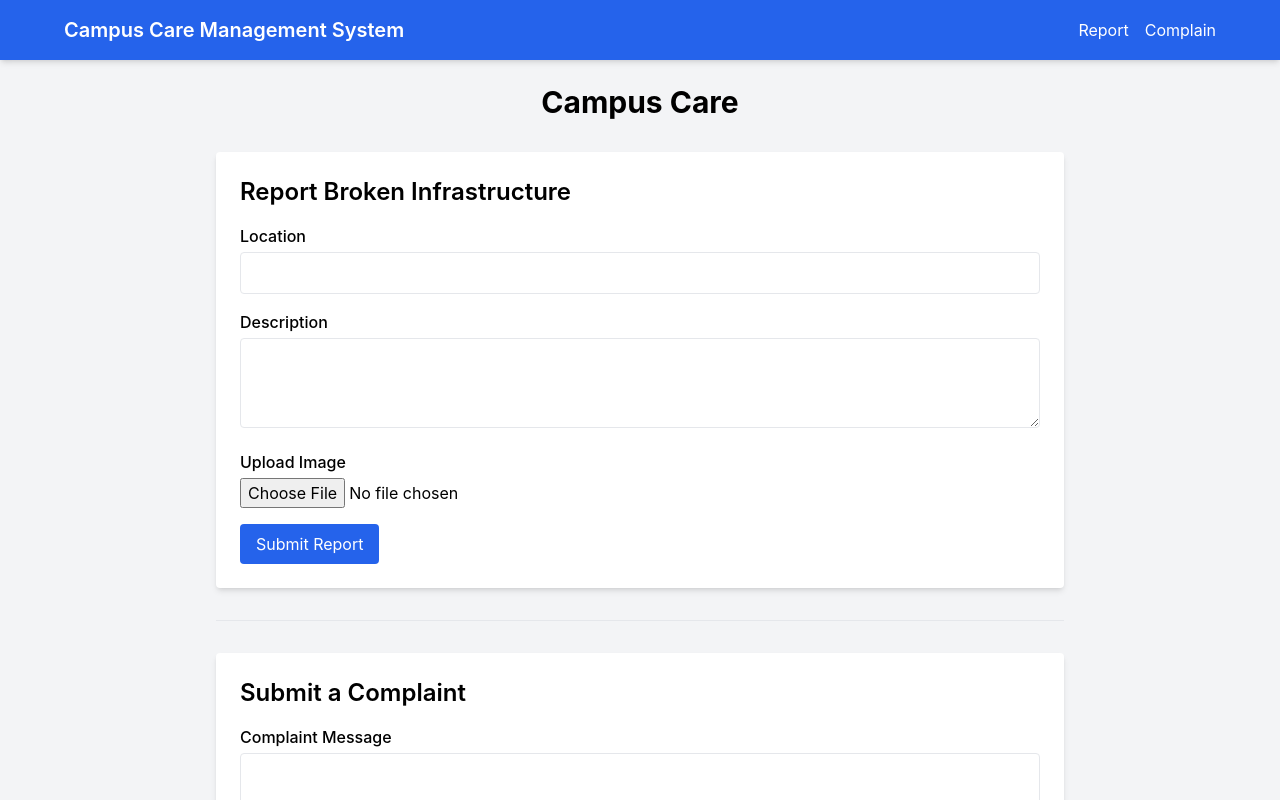
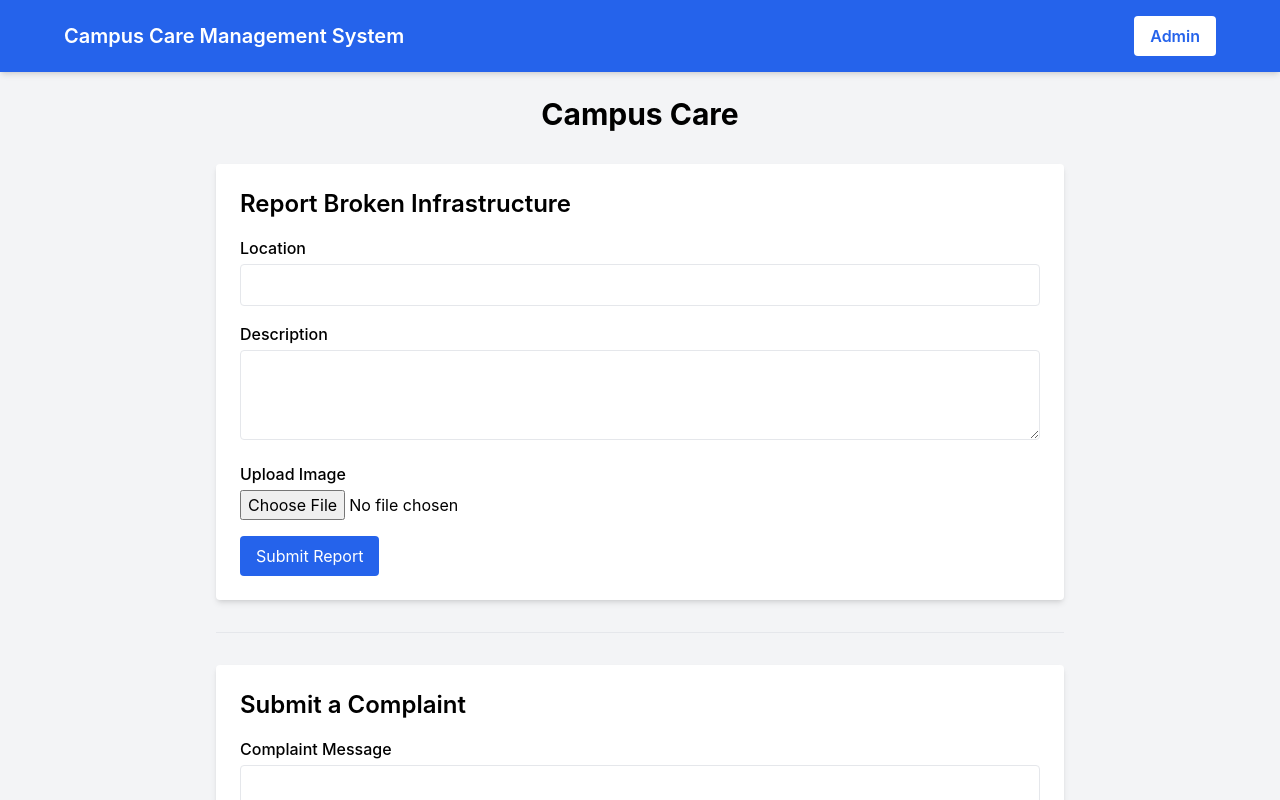
Before and after one commit to sa-l-aash/Campus-Care-Management-System, a React (Create React App) app: page / in a window 1280 px wide. Shown: the top 800 px of the page. Built offline with nearby package versions, Linux system fonts and the light colour scheme.

Commit message:
add admin page

```diff
--- a/package.json
+++ b/package.json
@@ -9,6 +9,7 @@
     "@testing-library/user-event": "^13.5.0",
     "react": "^19.1.0",
     "react-dom": "^19.1.0",
+    "react-router-dom": "^6.30.1",
     "react-scripts": "5.0.1",
     "web-vitals": "^2.1.4"
   },
--- a/src/App.jsx
+++ b/src/App.jsx
@@ -1,13 +1,18 @@
 import React from "react";
+import { BrowserRouter as Router, Routes, Route } from "react-router-dom";
+
+// Components for home
 import Navbar from "./components/Navbar";
 import ReportForm from "./components/ReportForm";
 import ComplaintForm from "./components/ComplaintForm";
 
-export default function App() {
+// Admin page
+import AdminDashboard from "./pages/AdminDashboard";
+
+function Home() {
   return (
     <div className="min-h-screen bg-gray-100">
       <Navbar />
-
       <div className="p-6 max-w-4xl mx-auto">
         <h1 className="text-3xl font-bold text-center mb-8">Campus Care</h1>
         <ReportForm />
@@ -17,3 +22,14 @@ export default function App() {
     </div>
   );
 }
+
+export default function App() {
+  return (
+    <Router>
+      <Routes>
+        <Route path="/" element={<Home />} />
+        <Route path="/admin" element={<AdminDashboard />} />
+      </Routes>
+    </Router>
+  );
+}
--- a/src/components/Navbar.jsx
+++ b/src/components/Navbar.jsx
@@ -1,14 +1,30 @@
 import React from "react";
+import { useNavigate } from "react-router-dom";
 
 export default function Navbar() {
+  const navigate = useNavigate();
+
+  const handleAdminAccess = () => {
+    const pin = prompt("Enter Admin PIN:");
+    const correctPin = "1234"; // Replace with your actual admin PIN
+
+    if (pin === correctPin) {
+      navigate("/admin");
+    } else {
+      alert("Incorrect PIN. Access denied.");
+    }
+  };
+
   return (
     <nav className="bg-blue-600 text-white p-4 shadow-md">
       <div className="max-w-6xl mx-auto flex justify-between items-center">
         <span className="text-xl font-semibold">Campus Care Management System</span>
-        <div>
-          <a href="#report" className="mr-4 hover:underline">Report</a>
-          <a href="#complain" className="hover:underline">Complain</a>
-        </div>
+        <button
+          onClick={handleAdminAccess}
+          className="bg-white text-blue-600 font-semibold px-4 py-2 rounded hover:bg-gray-200"
+        >
+          Admin
+        </button>
       </div>
     </nav>
   );
--- /dev/null
+++ b/src/pages/AdminDashboard.jsx
@@ -0,0 +1,37 @@
+import React, { useEffect, useState } from 'react';
+
+export default function AdminDashboard() {
+  const [reports, setReports] = useState([]);
+  const [complaints, setComplaints] = useState([]);
+
+  useEffect(() => {
+    // Fetch data from your backend APIs
+    fetch("/api/reports").then(res => res.json()).then(setReports);
+    fetch("/api/complaints").then(res => res.json()).then(setComplaints);
+  }, []);
+
+  return (
+    <div className="p-6">
+      <h2 className="text-2xl font-bold mb-4">Admin Dashboard</h2>
+
+      <section className="mb-8">
+        <h3 className="text-xl font-semibold mb-2">Reported Issues</h3>
+        {reports.map((report, index) => (
+          <div key={index} className="border p-4 mb-2 rounded bg-white">
+            <p><strong>Description:</strong> {report.description}</p>
+            <img src={report.imageURL} alt="Report" className="mt-2 max-w-xs" />
+          </div>
+        ))}
+      </section>
+
+      <section>
+        <h3 className="text-xl font-semibold mb-2">Complaints</h3>
+        {complaints.map((complaint, index) => (
+          <div key={index} className="border p-4 mb-2 rounded bg-white">
+            <p>{complaint.message}</p>
+          </div>
+        ))}
+      </section>
+    </div>
+  );
+}
--- /dev/null
+++ b/src/pages/Home.jsx
@@ -0,0 +1,18 @@
+import React from "react";
+import Navbar from "../components/Navbar";
+import ReportForm from "../components/ReportForm";
+import ComplaintForm from "../components/ComplaintForm";
+
+export default function Home() {
+  return (
+    <div className="min-h-screen bg-gray-100">
+      <Navbar />
+      <div className="p-6 max-w-4xl mx-auto">
+        <h1 className="text-3xl font-bold text-center mb-8">Campus Care</h1>
+        <ReportForm />
+        <hr className="my-8" />
+        <ComplaintForm />
+      </div>
+    </div>
+  );
+}
```
Also changed, not shown: 1 other file (tests, documents, lock files or other folders).
